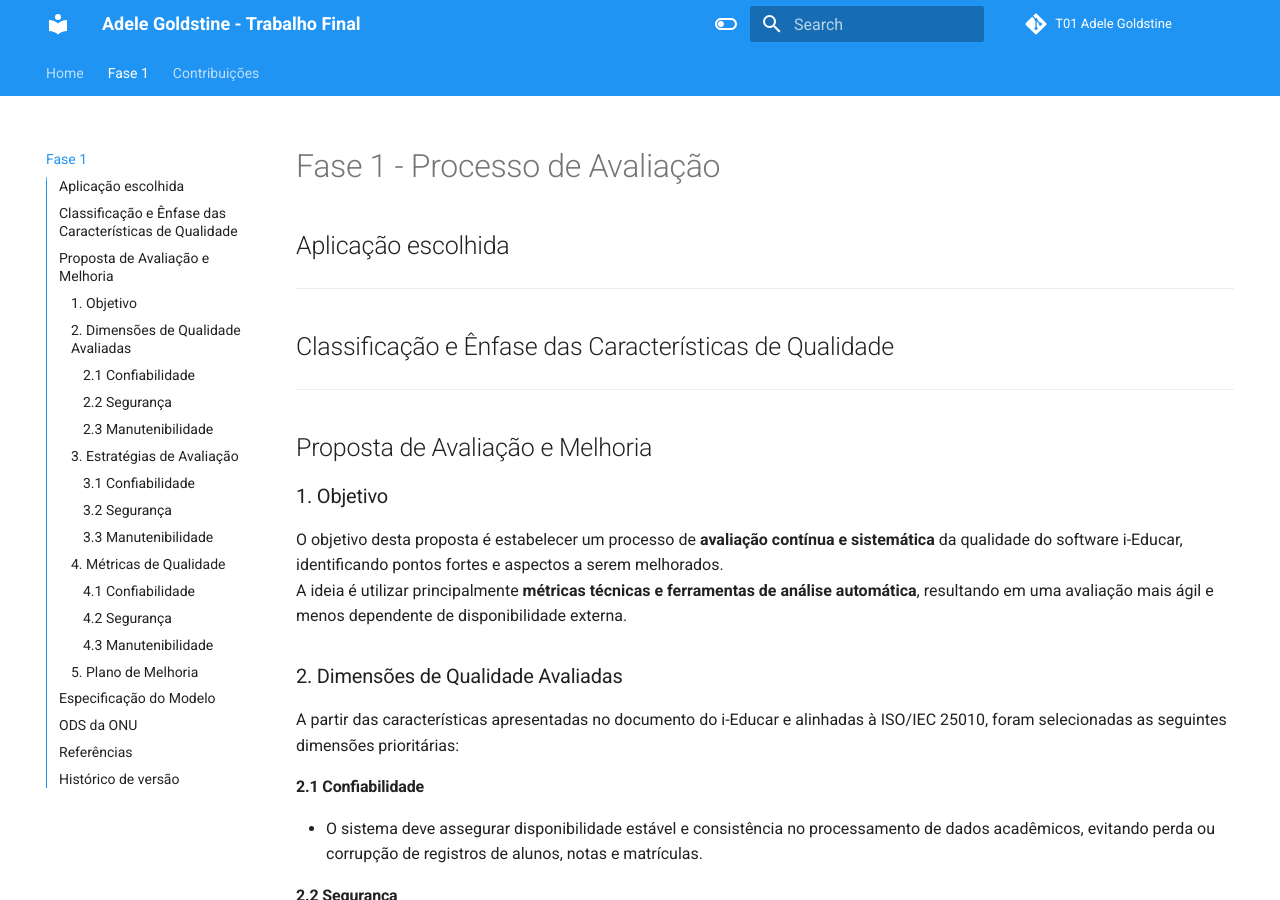
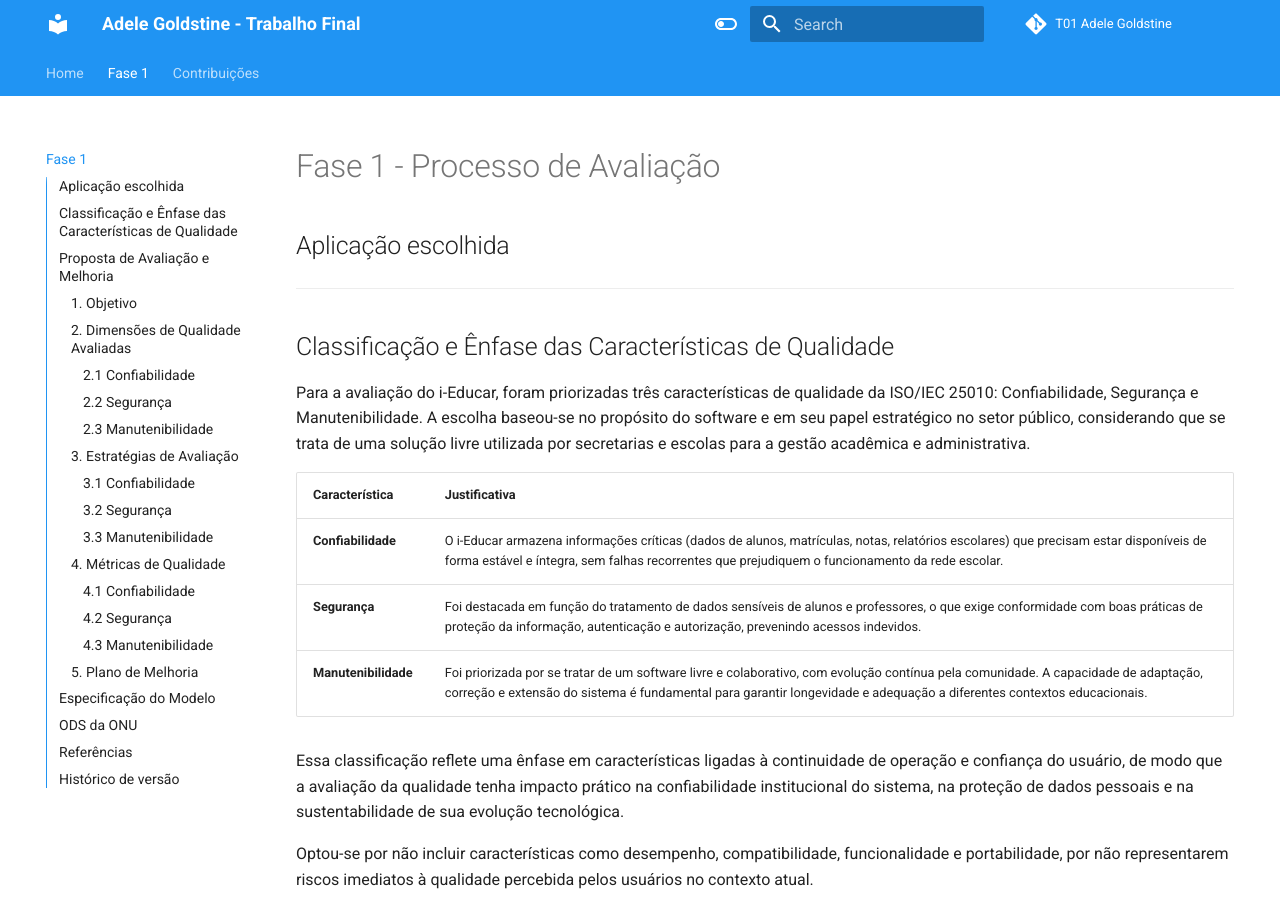
Before and after one commit to FCTE-Qualidade-de-Software-1/2025-2_T01_ADELE-GOLDSTINE, an MkDocs documentation site: the page built from docs/fase_1/processo_avaliacao.md, in a window 1280 px wide and 900 px high. Built offline with MkDocs 1.6.1 and Material for MkDocs 9.7.7, drawn with Linux system fonts in a browser that asks for light colours; comment, search, counter and statistics services are not loaded; some of the changed text lies outside the part shown.

Commit message:
docs: Adição da sessão de "Classificação e Ênfase das Características de Qualidade"

```diff
--- a/docs/fase_1/processo_avaliacao.md
+++ b/docs/fase_1/processo_avaliacao.md
@@ -4,6 +4,17 @@
 
 ---
 ## Classificação e Ênfase das Características de Qualidade
+Para a avaliação do i-Educar, foram priorizadas três características de qualidade da ISO/IEC 25010: Confiabilidade, Segurança e Manutenibilidade. A escolha baseou-se no propósito do software e em seu papel estratégico no setor público, considerando que se trata de uma solução livre utilizada por secretarias e escolas para a gestão acadêmica e administrativa.
+
+| Característica | Justificativa |
+|:---------------|:-------------|
+| **Confiabilidade** | O i-Educar armazena informações críticas (dados de alunos, matrículas, notas, relatórios escolares) que precisam estar disponíveis de forma estável e íntegra, sem falhas recorrentes que prejudiquem o funcionamento da rede escolar. |
+| **Segurança** | Foi destacada em função do tratamento de dados sensíveis de alunos e professores, o que exige conformidade com boas práticas de proteção da informação, autenticação e autorização, prevenindo acessos indevidos. |
+| **Manutenibilidade** | Foi priorizada por se tratar de um software livre e colaborativo, com evolução contínua pela comunidade. A capacidade de adaptação, correção e extensão do sistema é fundamental para garantir longevidade e adequação a diferentes contextos educacionais. |
+
+Essa classificação reflete uma ênfase em características ligadas à continuidade de operação e confiança do usuário, de modo que a avaliação da qualidade tenha impacto prático na confiabilidade institucional do sistema, na proteção de dados pessoais e na sustentabilidade de sua evolução tecnológica.
+
+Optou-se por não incluir características como desempenho, compatibilidade, funcionalidade e portabilidade, por não representarem riscos imediatos à qualidade percebida pelos usuários no contexto atual.
 
 ---
 ## Proposta de Avaliação e Melhoria
@@ -106,3 +117,4 @@ Com base nas avaliações, propõem-se as seguintes ações de melhoria:
 | Versão |    Data    | Descrição                                               | Autor                                                    | Revisor                                                  |
 |:------:|:----------:|:--------------------------------------------------------|:---------------------------------------------------------|:---------------------------------------------------------|
 | `1.0`  | 28/09/2025 |     Criação do documento e adição da sessão de "Proposta de Avaliação e Melhoria"   | [Carla Clementino](https://github.com/ccarlaa)      | [Caio Antônio](http://github.com/)            |
+| `1.1`  | 28/09/2025 |     Adição da sessão de "Classificação e Ênfase das Características de Qualidade"   | [Marcos Marinho](https://github.com/devMarcosVM)| []()            |
```
